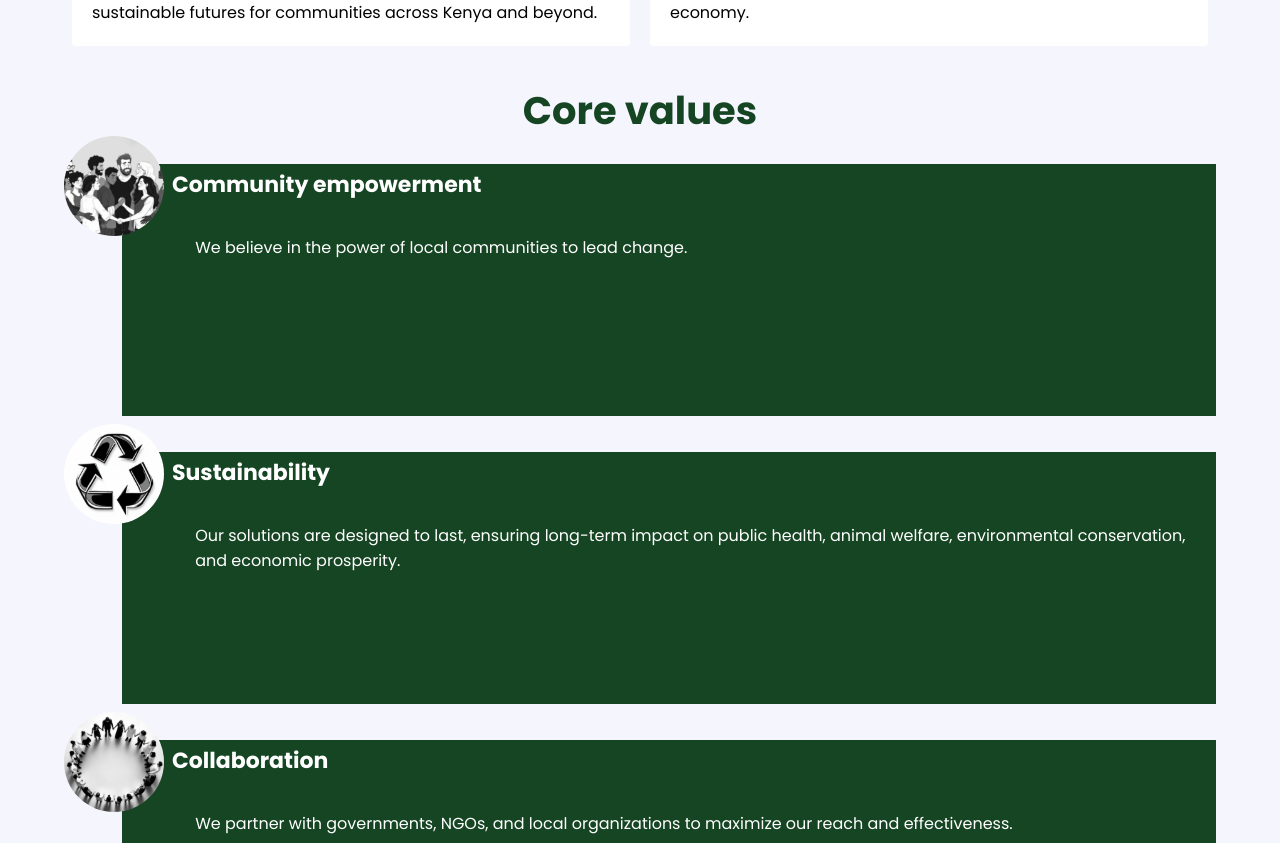
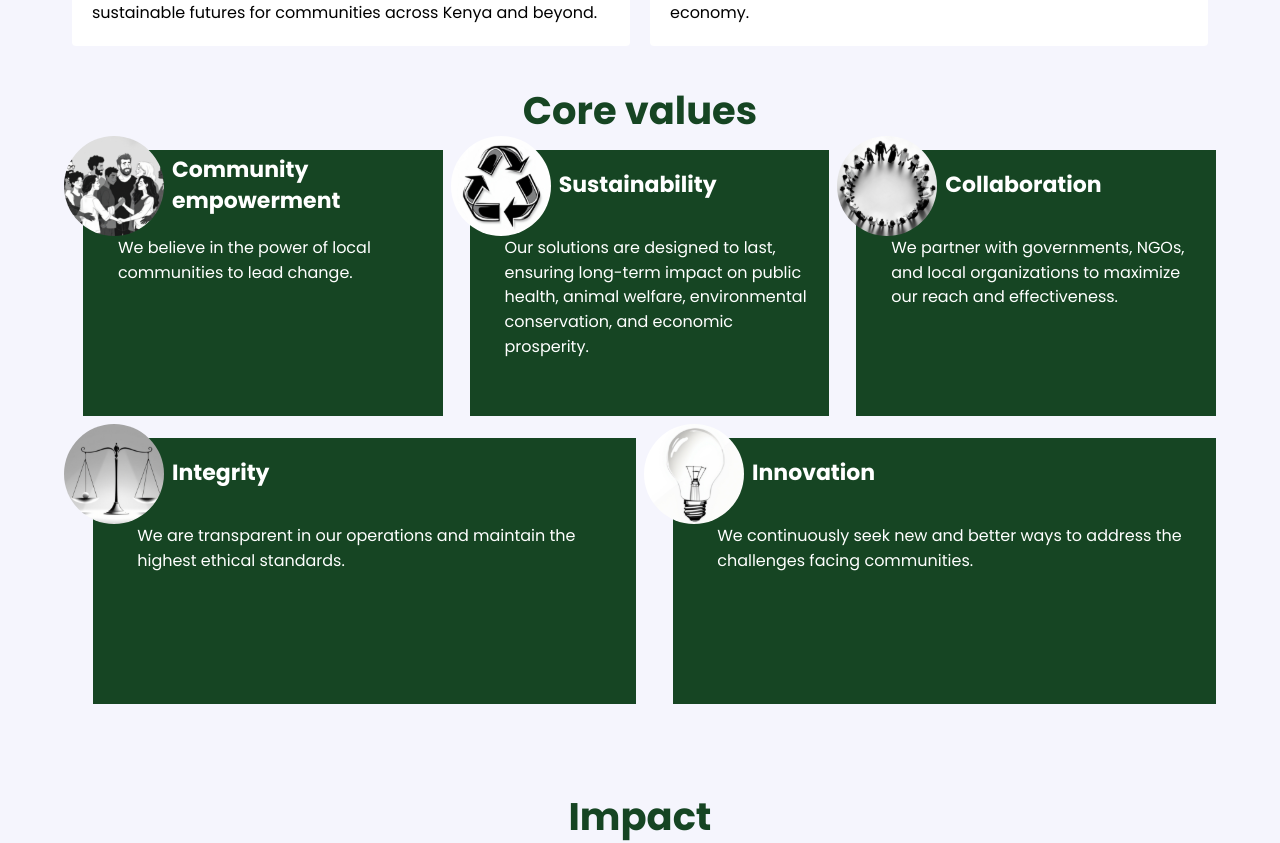
Before and after one commit to PessahDerek/soleguard-ngo, a React (Vite) app: page / in a window 1280 px wide. Shown: the part 1023-1866 px from the top of the page. Built offline with nearby package versions, Linux system fonts and the light colour scheme.

Commit message:
'update'

```diff
--- a/src/components/page-sections/Index-CoreValues.tsx
+++ b/src/components/page-sections/Index-CoreValues.tsx
@@ -13,7 +13,7 @@ function CoreValueCard({coreValue: {value, description, image}, ...rest}: props)
         <div {...rest} onMouseEnter={() => setActive(true)} onMouseLeave={() => setActive(false)}
              className={"min-w-[300px] min-h-[35vh] hover:scale-[101%] flex-1 gap-2"}>
             <div
-                className={`w-[95%] h-full md:h-[90%] transition-all ${active ? "bg-secondary-900 shadow-2xl" : ""} absolute right-0 bottom-0 ml-auto mt-auto  bg-primary`}>
+                className={`w-[95%] h-[95%] transition-all ${active ? "bg-secondary-900 shadow-2xl" : ""} absolute right-0 bottom-0 ml-auto mt-auto  bg-primary`}>
             </div>
 
             <div className={"flex gap-2"}>
@@ -34,7 +34,7 @@ export default function IndexCoreValues() {
     return (
         <div className={"w-[90%] h-max m-auto pb-10"}>
             <Title className={"text-[3vmax] text-primary text-center"}>Core values</Title>
-            <div className={"w-full grid justify-evenly items-stretch flex-wrap flex-grow gap-2"}>
+            <div className={"w-full flex flex-wrap gap-2"}>
                 {
                     webData.coreValues.map((coreValue, index) =>
                         <CoreValueCard coreValue={coreValue} key={index}/>
```
